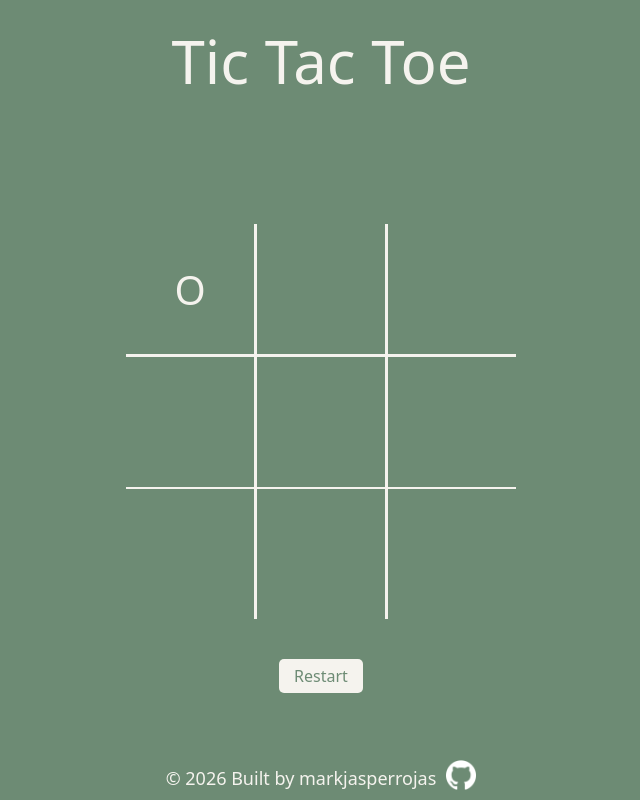
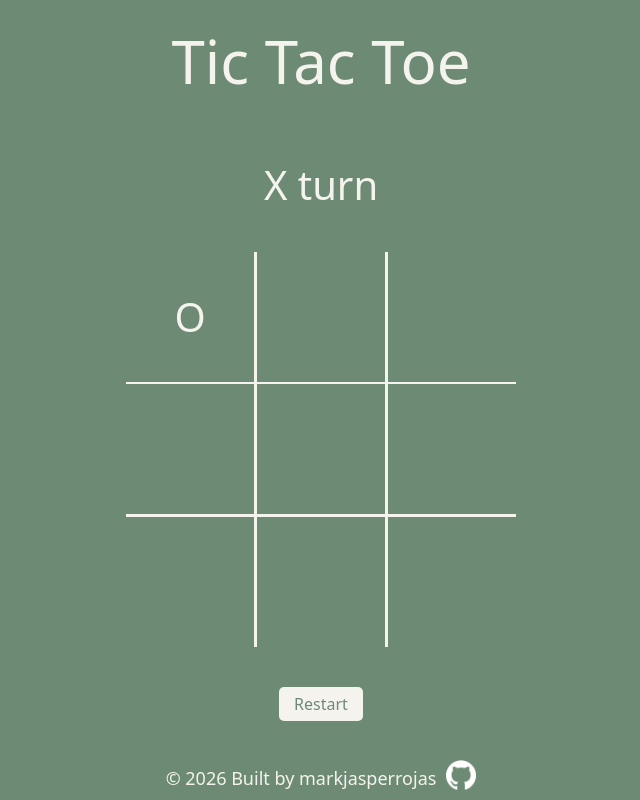
Before and after one commit to markjasperrojas/tic-tac-toe, a plain HTML site: page index.html in a window 1280 px wide. Both pictures are taken after a click on the element 509 px from the left and 289 px from the top of the page. Shown: the whole page, without its empty margins (319-959 px from the left). Drawn offline with Linux system fonts and the light colour scheme.

Commit message:
Display players turn, update README & add favicon

```diff
--- a/index.html
+++ b/index.html
@@ -3,8 +3,9 @@
   <head>
     <meta charset="UTF-8" />
     <meta name="viewport" content="width=device-width, initial-scale=1.0" />
+    <link rel="icon" type="image/png" href="./assets/favicon.png" />
     <link rel="stylesheet" href="styles.css" />
-    <title>Coding...</title>
+    <title>Tic Tac Toe</title>
     <script src="script.js" defer></script>
   </head>
   <body>
@@ -21,7 +22,12 @@
     </div>
 
     <footer>
-      <p>&copy; 2026 Built by markjasperrojas</p>
+      <p>
+        &copy; 2026 Built by
+        <a href="https://github.com/markjasperrojas" target="_blank"
+          >markjasperrojas</a
+        >
+      </p>
       <a href="https://github.com/markjasperrojas/tic-tac-toe" target="_blank"
         ><img
           src="./assets/github-light.png"
--- a/script.js
+++ b/script.js
@@ -68,7 +68,11 @@ const GameController = (() => {
 
       result.textContent = `${currentPlayer.sign} win!`;
       console.log(`${currentPlayer.sign} win!`);
+
+      return true;
     }
+
+    return false;
   };
 
   const tieChecker = () => {
@@ -124,6 +128,10 @@ const DisplayController = (() => {
             GameController.tieChecker();
 
             GameController.nextTurn();
+
+            if (!result.textContent.includes("win")) {
+              result.textContent = `${currentPlayer.sign} turn`;
+            }
           }
         });
 
@@ -141,4 +149,5 @@ const grid = document.querySelector(".grid");
 const result = document.querySelector(".result");
 let currentPlayer = PlayerOne;
 
+result.textContent = `${currentPlayer.sign} turn`;
 DisplayController.displayBoard();
--- a/styles.css
+++ b/styles.css
@@ -110,6 +110,11 @@ footer {
   padding: 0.5rem;
 }
 
+a {
+  text-decoration: none;
+  color: inherit;
+}
+
 /* === UNIVERSAL === */
 
 button:hover,
```
Also changed, not shown: 2 other files.
